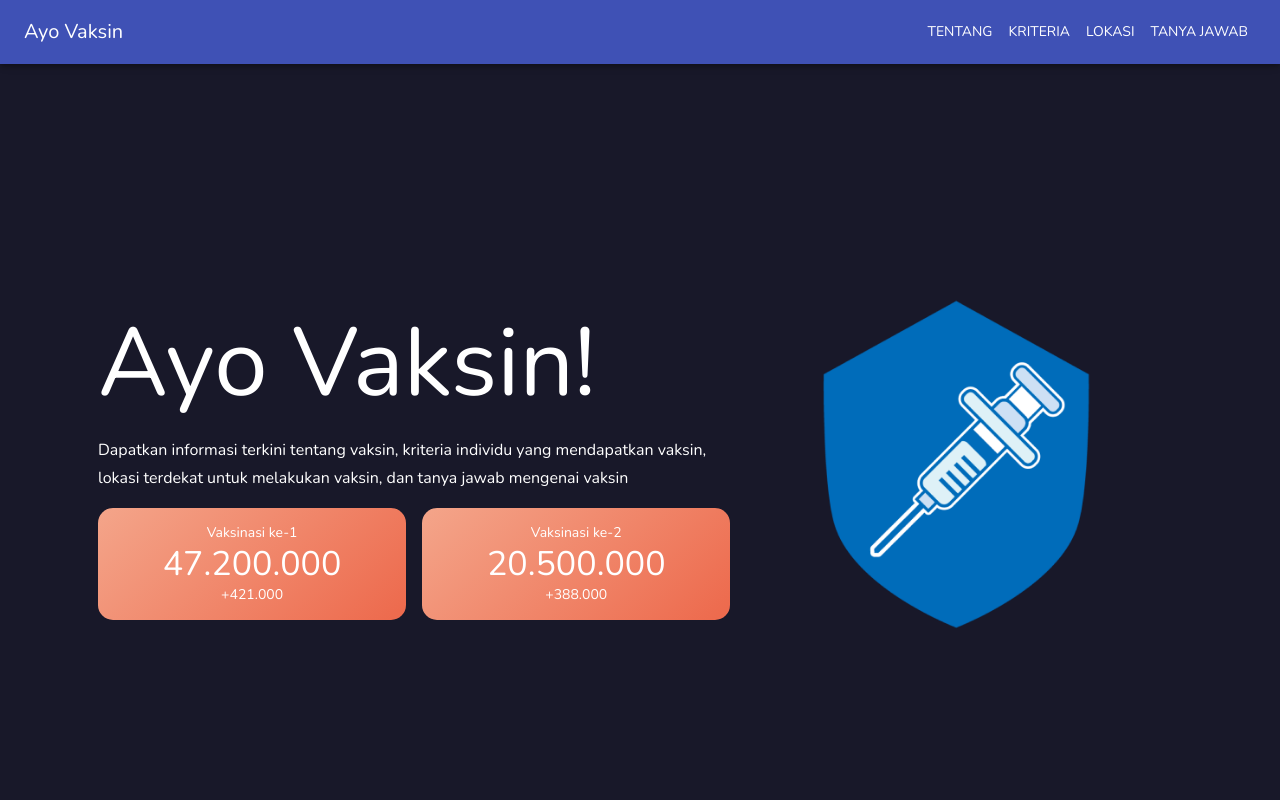
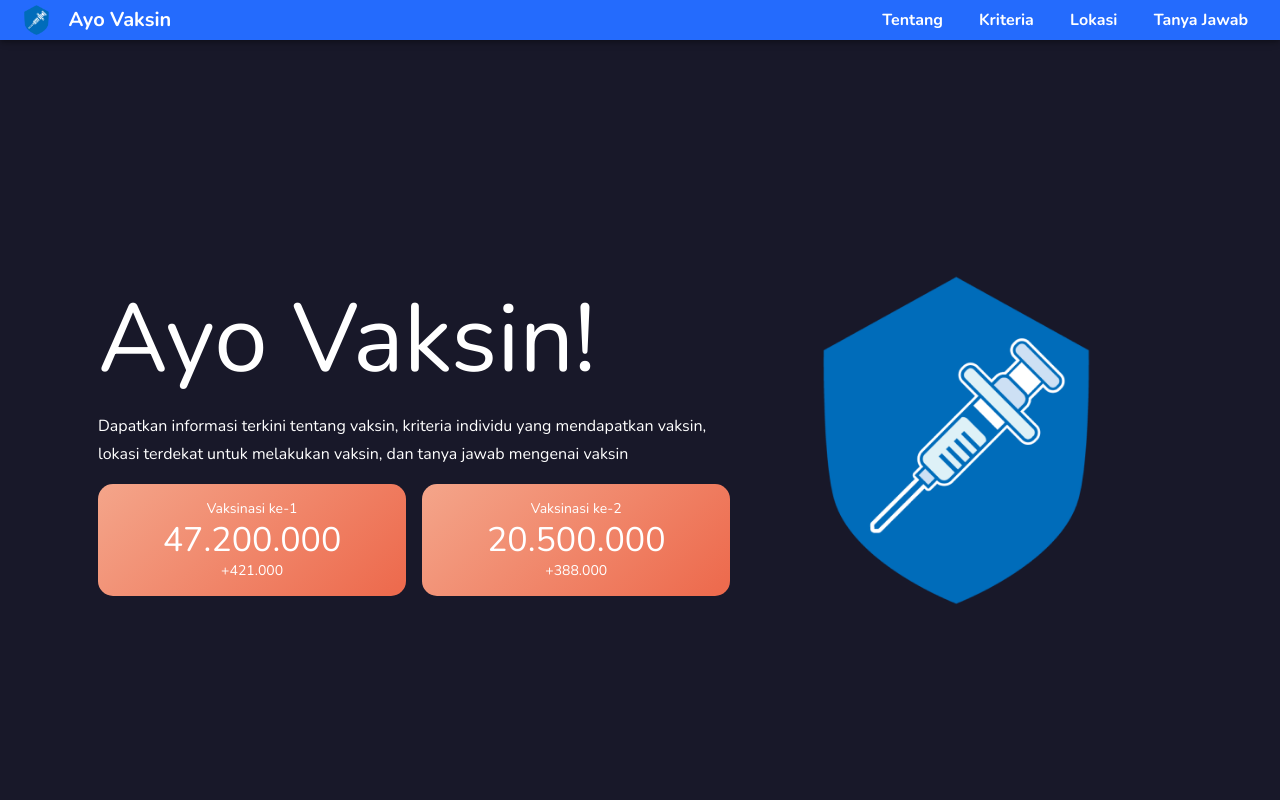
Before and after one commit to marfgold1/Milestone02_K05, a React (Create React App) app in the folder src/ayo-vaksin/: page / in a window 1280 px wide. Shown: the top 800 px of the page. Built offline with nearby package versions, Linux system fonts and the light colour scheme.

Commit message:
navbar styling 488 - Hilya

```diff
--- /dev/null
+++ b/src/ayo-vaksin/src/components/NavDrawer.jsx
@@ -0,0 +1,39 @@
+import { useState } from 'react'
+import { makeStyles } from '@material-ui/core/styles'
+import { Drawer, IconButton, List, ListItem, ListItemText } from '@material-ui/core'
+import MenuIcon from '@material-ui/icons/Menu'
+
+const useStyles = makeStyles((theme) => ({
+  itemText: {
+    fontWeight: 700,
+  },
+}))
+
+export const NavDrawer = function ({ links }) {
+  const classes = useStyles()
+
+  const [anchorEl, setAnchorEl] = useState(null)
+  const handleClick = (event) => {
+    setAnchorEl(event.currentTarget)
+  }
+  const handleClose = () => {
+    setAnchorEl(null)
+  }
+
+  return (
+    <>
+      <IconButton onClick={handleClick}>
+        <MenuIcon />
+      </IconButton>
+      <Drawer anchor="top" anchorEl={anchorEl} open={Boolean(anchorEl)} onClose={handleClose}>
+        <List>
+          {links.map((link) => (
+            <ListItem button component="a" href="#" onClick={handleClose}>
+              <ListItemText primary={link.label} disableTypography className={classes.itemText} />
+            </ListItem>
+          ))}
+        </List>
+      </Drawer>
+    </>
+  )
+}
--- a/src/ayo-vaksin/src/components/Navbar.jsx
+++ b/src/ayo-vaksin/src/components/Navbar.jsx
@@ -1,7 +1,8 @@
-import { useState } from 'react'
 import { makeStyles } from '@material-ui/core/styles'
-import { AppBar, Button, Drawer, Hidden, IconButton, List, ListItem, ListItemText, Toolbar, Typography } from '@material-ui/core'
-import MenuIcon from '@material-ui/icons/Menu'
+import { AppBar, Button, Hidden, Toolbar, Typography } from '@material-ui/core'
+import { NavDrawer } from './NavDrawer'
+
+import Icon from '../images/icon.png'
 
 const links = [
   { label: 'Tentang' },
@@ -11,52 +12,47 @@ const links = [
 ]
 
 const useStyles = makeStyles((theme) => ({
+  icon: {
+    height: '30px',
+    marginRight: '20px',
+    [theme.breakpoints.down('sm')]: {
+      marginRight: '10px',
+    }
+  },
   title: {
     flexGrow: 1,
+    fontWeight: 700,
+  },
+  navRow: {
+    display: 'flex',
+    gap: '20px',
+  },
+  rowButton: {
+    fontSize: '16px',
+    fontWeight: 700,
+    textTransform: 'none',
   },
 }))
 
-const NavDrawer = function () {
-  const [anchorEl, setAnchorEl] = useState(null)
-  const handleClick = (event) => {
-    setAnchorEl(event.currentTarget)
-  }
-  const handleClose = () => {
-    setAnchorEl(null)
-  }
+export const Navbar = function () {
+  const classes = useStyles()
 
-  return (
-    <>
-      <IconButton onClick={handleClick}>
-        <MenuIcon />
-      </IconButton>
-      <Drawer anchor="top" anchorEl={anchorEl} open={Boolean(anchorEl)} onClose={handleClose}>
-        <List>
-          {links.map((link) => (
-            <ListItem><ListItemText primary={link.label} /></ListItem>
-          ))}
-        </List>
-      </Drawer>
-    </>
-  )
-}
-
-export const Navbar = function () {
   const navRow = links.map((link) => (
-    <Button color="inherit">{link.label}</Button>
+    <Button color="inherit" className={classes.rowButton}>{link.label}</Button>
   ))
-
-  const classes = useStyles()
 
   return (
     <AppBar position="sticky">
       <Toolbar>
+        <img src={Icon} className={classes.icon} alt="Syringe Icon" />
         <Typography variant="h6" className={classes.title}>
           Ayo Vaksin
         </Typography>
-        <Hidden smDown>{navRow}</Hidden>
+        <Hidden smDown>
+          <div className={classes.navRow}>{navRow}</div>
+        </Hidden>
         <Hidden mdUp>
-          <NavDrawer></NavDrawer>
+          <NavDrawer links={links}></NavDrawer>
         </Hidden>
       </Toolbar>
     </AppBar>
--- a/src/ayo-vaksin/src/theme.js
+++ b/src/ayo-vaksin/src/theme.js
@@ -3,5 +3,10 @@ import { createTheme } from '@material-ui/core/styles';
 export const theme = createTheme({
   typography: {
     fontFamily: ['"Nunito"', '"Roboto"', '"Helvetica"', '"Arial"', 'sans-serif'].join(',')
-  }
+  },
+  mixins: {
+    toolbar: {
+      backgroundColor: '#246BFD',
+    },
+  },
 });
```
